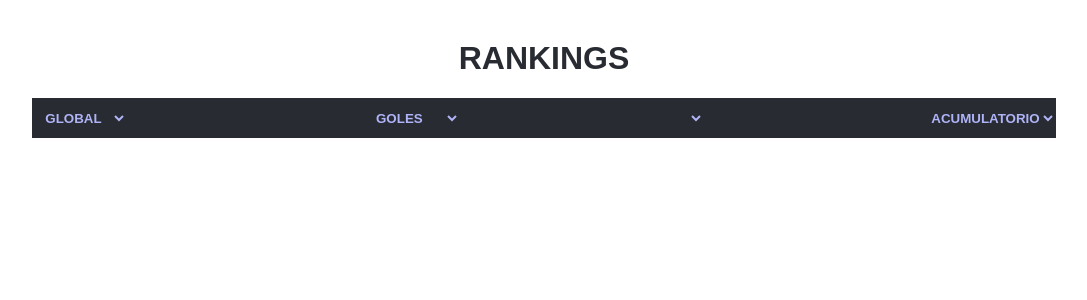
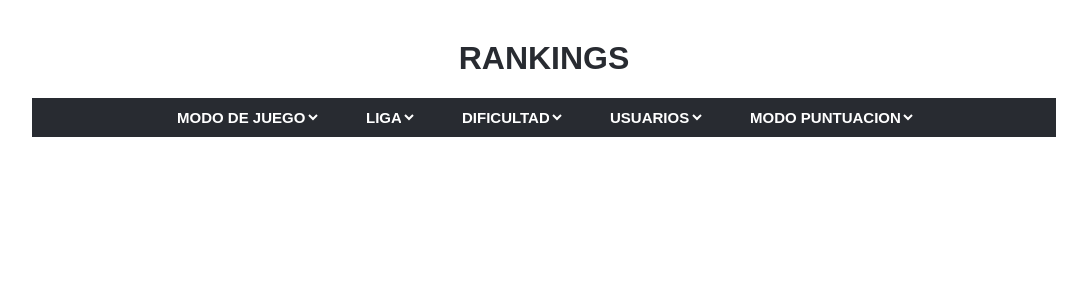
Before and after one commit to Ihernande22/Proyecto2_DAW, a PHP site: page /rankings.html in a window 1280 px wide. Shown: the part 94-394 px from the top of the page, without its empty margins (96-1183 px from the left). Run offline with PHP 8.4, Linux system fonts and the light colour scheme; lists and menus that the app fills with data are empty.

Commit message:
Rankings casi hecho

```diff
--- a/statrivals-app/config_partida.html
+++ b/statrivals-app/config_partida.html
@@ -5,7 +5,7 @@
     <meta http-equiv="X-UA-Compatible" content="IE=edge">
     <meta name="viewport" content="width=device-width, initial-scale=1.0">
     <title>StatRivals</title>
-    <link rel="shortcut icon" href="img/favicon .jpg" type="image/x-icon">
+    <link rel="shortcut icon" href="img/favicon.jpg" type="image/x-icon">
     <link rel="stylesheet" href="css/config_partida.css">
 </head>
 <body>
--- a/statrivals-app/css/index.css
+++ b/statrivals-app/css/index.css
@@ -297,3 +297,21 @@ nav {
         margin-bottom: 50px;
     }
 }
+
+/* Quitar borde al seleccionar en las listas desplegables */
+/* Estilo para quitar el borde predeterminado en Firefox */
+select {
+    text-indent: 1px;
+    text-overflow: '';
+  }
+
+  /* Estilo para quitar el borde predeterminado en Chrome y Safari */
+  select::-ms-expand {
+    display: none;
+  }
+
+  /* Estilo para quitar el borde predeterminado en Chrome y Safari */
+  select:focus {
+    outline: none;
+    cursor: pointer;
+  }
--- a/statrivals-app/css/rankings.css
+++ b/statrivals-app/css/rankings.css
@@ -1,13 +1,14 @@
-@import url('colores.css');
-@import url('index.css');
+@import 'colores.css';
+@import 'index.css';
 
 .paramRankings {
     background-color: var(--color-secundario);
     margin-left: 10%;
     margin-right: 10%;
-    height: 40px;
     display: flex;
-    justify-content: space-between;
+    justify-content: center;
+    gap: 20px;
+    flex-wrap: wrap;
 }
 
 h1 {
@@ -20,8 +21,74 @@ h1 {
 .paramRankings * {
     background-color: transparent;
     border: none;
-    color: var(--color-principal);
-    font-weight: bold;
     font-family: sans-serif;
     text-align: center;
 }
+
+
+/* Campos de selección */
+.seleccionMultiple, .seleccionUnica {
+    display: flex;
+    flex-direction: column;
+    align-items: center;
+    padding: 10px;
+}
+
+.selector {
+    position: relative;
+    display: flex;
+}
+
+.selector select {
+    width: 100%;
+    font-weight: bold;
+    color: white;
+    font-family: sans-serif;
+    font-size: 15px;
+    text-transform: uppercase;
+}
+
+.selector:hover {
+    cursor: pointer;
+}
+
+.overSelect {
+    position: absolute;
+    left: 0;
+    right: 0;
+    top: 0;
+    bottom: 0;
+}
+
+.CheckBoxes, .RadioButtons {
+    display: none;
+    background-color: var(--color-secundario);
+    color: var(--color-secundario);
+    width: 150px;
+    background-color: var(--color-principal);
+    margin-top: 10px;
+    border-bottom: 1px solid white;
+}
+
+.CheckBoxes label, .RadioButtons label {
+    display: block;
+    padding: 4px; /* Ajusta el espaciado según sea necesario */
+    cursor: pointer;
+    text-transform: uppercase;
+    font-size: 12px;
+    font-family: sans-serif;
+    text-align: left;
+    border: 1px solid white;
+    border-bottom: 0px;
+    width: 100%;
+}
+
+.CheckBoxes label, .RadioButtons label
+
+.CheckBoxes input, .RadioButtons input{
+    margin-right: 8px; /* Ajusta el margen derecho para separar el checkbox del texto */
+}
+
+input[type=checkbox]:checked + label{
+    font-weight: bold;
+}
--- /dev/null
+++ b/statrivals-app/js/rankings.js
@@ -0,0 +1,46 @@
+var show = true;
+
+function showCheckBoxes(campo) {
+    switch (campo) {
+        case "modo":
+            var checkboxes =  document.getElementById("CheckBoxesModo");
+            break;
+        case "liga":
+            var checkboxes =  document.getElementById("CheckBoxesLiga");
+            break;
+        case "dificultad":
+            var checkboxes =  document.getElementById("CheckBoxesDificultad");
+            break;
+        case "usuarios":
+            var checkboxes =  document.getElementById("CheckBoxesUsuarios");
+            break;
+        }
+    if (show) {
+        checkboxes.style.display = "flex";
+        checkboxes.style.flexDirection = "Column";
+        show = false;
+    } else {
+        checkboxes.style.display = "none";
+        show = true;
+    }
+}
+
+function showRadioButtons(campo) {
+    var radioButtons;
+    switch (campo) {
+        case "usuarios":
+            radioButtons = document.getElementById("RadioButtonsUsuarios");
+            break;
+        case "modoPuntuacion":
+            radioButtons = document.getElementById("RadioButtonsModoPuntuacion");
+            break;
+    }
+    if (show) {
+        radioButtons.style.display = "flex";
+        radioButtons.style.flexDirection = "Column";
+        show = false;
+    } else {
+        radioButtons.style.display = "none";
+        show = true;
+    }
+}
--- a/statrivals-app/rankings.html
+++ b/statrivals-app/rankings.html
@@ -5,7 +5,7 @@
     <meta http-equiv="X-UA-Compatible" content="IE=edge">
     <meta name="viewport" content="width=device-width, initial-scale=1.0">
     <title>StatRivals</title>
-    <link rel="shortcut icon" href="img/favicon .jpg" type="image/x-icon">
+    <link rel="shortcut icon" href="img/favicon.jpg" type="image/x-icon">
     <link rel="stylesheet" href="css/rankings.css">
 </head>
 <body>
@@ -23,23 +23,83 @@
     <h1>RANKINGS</h1>
     <!-- CONTENEDOR PARA SELECCIONAR LOS PARAMETROS DE LOS RANKING -->
     <div class="paramRankings">
-        <select name="seleccionarUsuarios" id="seleccionarUsuario">
-            <option value="personal">PERSONAL</option>
-            <option value="global" selected>GLOBAL</option>
-        </select>
-        <select name="seleccionarModo" id="selecccionarModo">
-            <option value="goles">GOLES</option>
-            <option value="asistencias">ASISTENCIAS</option>
-            <option value="partidos">PARTIDOS</option>
-            <option value="valor">VALOR</option>
-        </select>
-        <select name="seleccionarLiga" id="seleccionarLiga">
 
-        </select>
-        <select name="seleccionarTipoPuntuacion" id="seleccionarTipoPuntuacion">
-            <option value="acumulatorio">ACUMULATORIO</option>
-            <option value="porPartida">POR PARTIDA</option>
-        </select>
+        <!-- Seleccionar Modo de Juego -->
+        <div class="seleccionMultiple">
+            <div class="selector" onclick="showCheckBoxes('modo')">
+                <select>
+                    <option>Modo de Juego</option>
+                </select>
+                <div class="overSelect"></div>
+            </div>
+            <div id="CheckBoxesModo" class="CheckBoxes">
+                <label for="rankings_modo_goles"><input type="checkbox" id="rankings_modo_goles"/>GOLES</label>
+                <label for="rankings_modo_asistencias"><input type="checkbox" id="rankings_modo_asistencias"/>ASISTENCIAS</label>
+                <label for="rankings_modo_partidos"><input type="checkbox" id="rankings_modo_partidos"/>PARTIDOS</label>
+                <label for="rankings_modo_valor"><input type="checkbox" id="rankings_modo_valor"/>VALOR </label>
+            </div>
+        </div>
+
+        <!-- Seleccionar Liga -->
+        <div class="seleccionMultiple">
+            <div class="selector" onclick="showCheckBoxes('liga')">
+                <select>
+                    <option>Liga</option>
+                </select>
+                <div class="overSelect"></div>
+            </div>
+            <div id="CheckBoxesLiga" class="CheckBoxes">
+                <label for="rankings_liga_premier"><input type="checkbox" id="rankings_liga_premier">Premier League</label>
+                <label for="rankings_liga_laliga"><input type="checkbox" id="rankings_liga_laliga">LaLiga</label>
+                <label for="rankings_liga_bundesliga"><input type="checkbox" id="rankings_liga_bundesliga">Bundesliga</label>
+                <label for="rankings_liga_seriea"><input type="checkbox" id="rankings_liga_seriea">Serie A</label>
+                <label for="rankings_liga_aleatorio"><input type="checkbox" id="rankings_liga_aleatorio">Aleatorio</label>
+            </div>
+        </div>
+
+        <!-- Seleccionar Dificultad -->
+        <div class="seleccionMultiple">
+            <div class="selector" onclick="showCheckBoxes('dificultad')">
+                <select>
+                    <option>Dificultad</option>
+                </select>
+                <div class="overSelect"></div>
+            </div>
+            <div id="CheckBoxesDificultad" class="CheckBoxes">
+                <label for="rankings_dificultad_normal"><input type="checkbox" id="rankings_dificultad_normal">Normal</label>
+                <label for="rankings_dificultad_dificil"><input type="checkbox" id="rankings_dificultad_dificil">Dificil</label>
+            </div>
+        </div>
+
+        <!-- Seleccionar Usuario -->
+        <div class="seleccionUnica">
+            <div class="selector" onclick="showRadioButtons('usuarios')">
+                <select>
+                    <option>Usuarios</option>
+                </select>
+                <div class="overSelect"></div>
+            </div>
+            <div id="RadioButtonsUsuarios" class="RadioButtons">
+                <label for="rankigns_usuarios_personal"><input type="radio" id="rankigns_usuarios_personal" name="rankings_usuarios">Solo yo</label>
+                <label for="rankigns_usuarios_global"><input type="radio" id="rankigns_usuarios_global" name="rankings_usuarios">Todos</label>
+            </div>
+        </div>
+
+        <!-- Seleccionar Modo de Puntuación -->
+        <div class="seleccionUnica">
+            <div class="selector" onclick="showRadioButtons('modoPuntuacion')">
+                <select>
+                    <option>Modo Puntuacion</option>
+                </select>
+                <div class="overSelect"></div>
+            </div>
+            <div id="RadioButtonsModoPuntuacion" class="RadioButtons">
+                <label for="rankigns_modoPuntuacion_acumulatoria"><input type="radio" id="rankigns_modoPuntuacion_acumulatoria" name="rankings_modoPuntuacion">Acumulatorio</label>
+                <label for="rankigns_modoPuntuacion_porPartida"><input type="radio" id="rankigns_modoPuntuacion_porPartida" name="rankings_modoPuntuacion">Por partida</label>
+            </div>
+        </div>
+
     </div>
+    <script src="js/rankings.js"></script>
 </body>
 </html>
```
